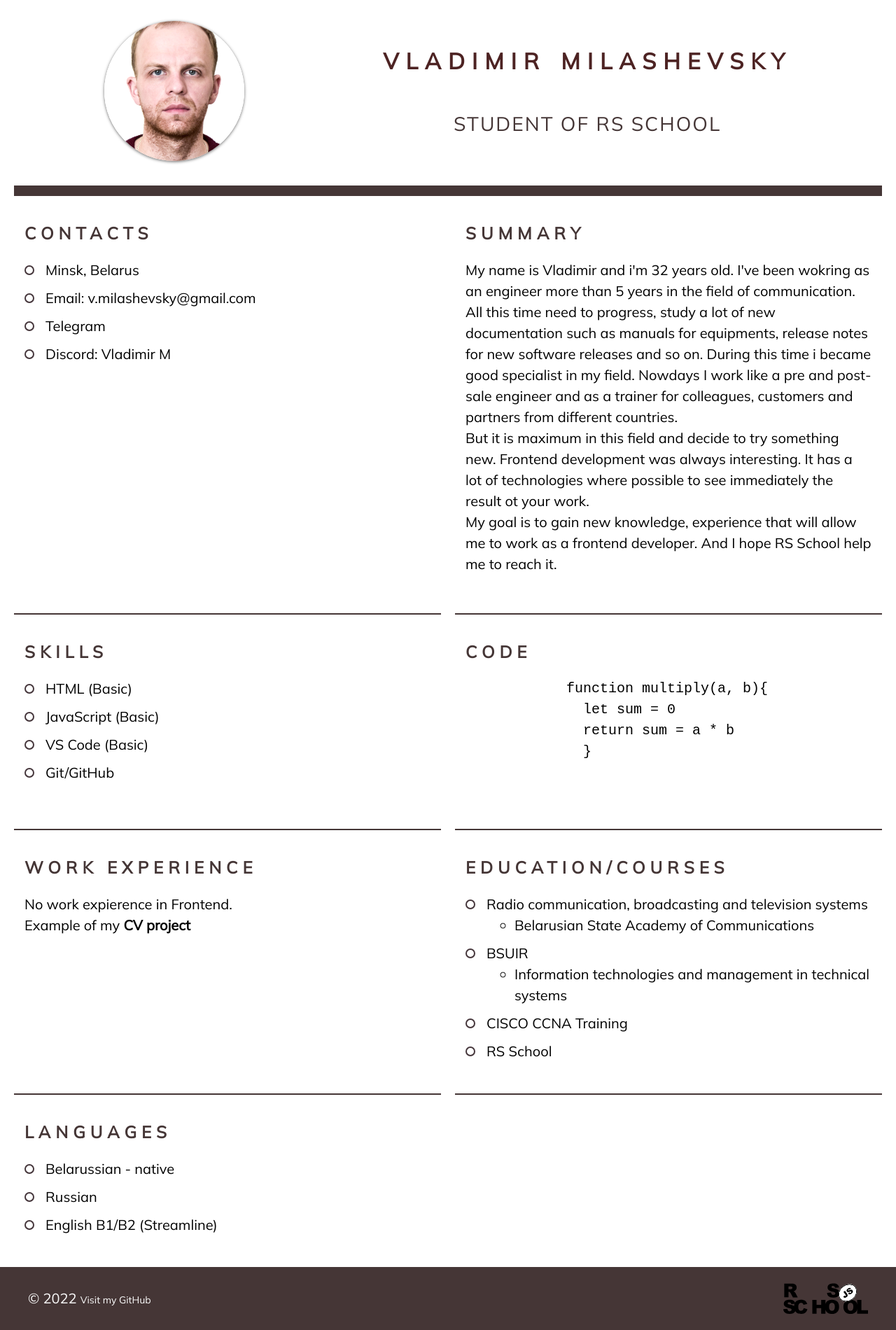
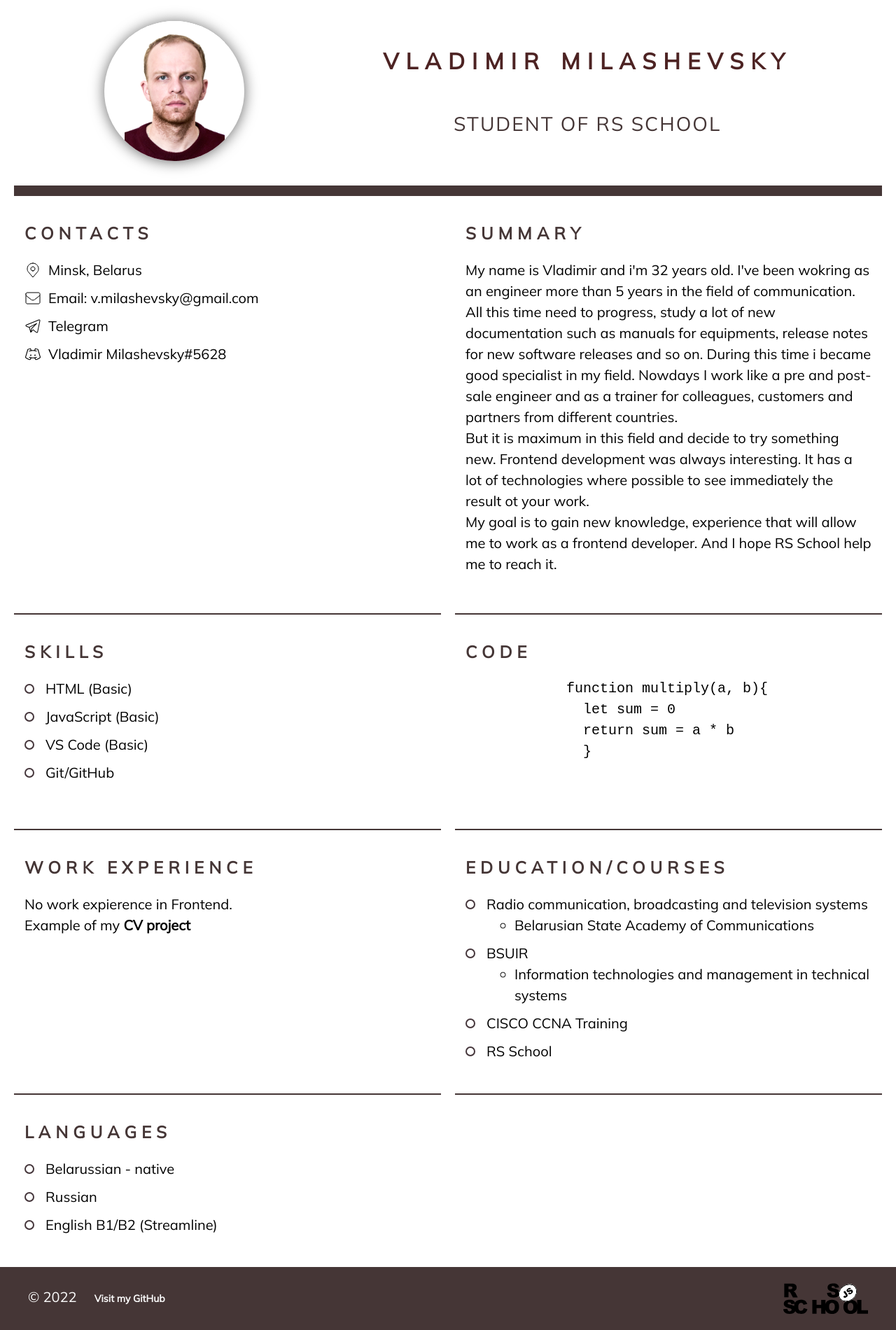
Before and after one commit to VladimirM89/rsschool-cv, a plain HTML site: page index.html in a window 1280 px wide. Shown: the part 110-2010 px from the top of the page at 70% size. Drawn offline with Linux system fonts and the light colour scheme.

Commit message:
feat: add contact icon

```diff
--- a/css/style.css
+++ b/css/style.css
@@ -12,6 +12,15 @@
 @media (max-width: 1440px) {
   .container {
     padding: 0 20px;
+  }
+}
+
+@keyframes slidein {
+  from {
+    width: 0;
+  }
+  to {
+    width: calc(100% - 24px);
   }
 }
 
@@ -32,7 +41,6 @@ body {
   min-width: 320px;
   margin: 0px;
   padding: 0px;
-
   color: black;
   display: flex;
   flex-direction: column;
@@ -45,9 +53,14 @@ body {
 
 }
 
+.container {
+  max-width: 1440px;
+  margin: 0 auto;
+  min-height: 50px;
+}
+
 .main-header {
   background-color: #453636;
-
 }
 
 .main-main {
@@ -59,15 +72,6 @@ body {
   padding: 20px
 }
 
-.container {
-  max-width: 1440px;
-  margin: 0 auto;
-  min-height: 50px;
-}
-
-.nav {
-
-}
 
 .nav-list {
   display: flex;
@@ -77,20 +81,35 @@ body {
 
 }
 
-.nav-item {
-
-}
-
 .nav-link {
   padding: 0px 20px;
   line-height: 50px;
   text-decoration: none;
-  font-size: 20px;
   font-weight: 600;
   color: #fbfbfb;
   position: relative;
 }
 
+.nav-link::after {
+  content: "";
+  position: absolute;
+  left: 12px;
+  bottom: -5px;
+  width: calc(100% - 24px);
+  height: 4px;
+  background-color: #fff;
+  opacity: 0;
+  transition: .5s;
+
+}
+
+.nav-link:hover::after {
+  opacity: 1;
+  animation-name: slidein;
+  animation-duration: 1s;
+  animation-fill-mode: forwards;
+
+}
 
 .nav-list:hover {
   transition: .3s;
@@ -159,11 +178,11 @@ body {
 .section-prof-logo {
   width: 200px;
   height: 200px;
-  object-fit: cover;
+  object-fit: scale-down;
   border-radius: 50%;
-  box-shadow: 0 1px 4px rgba(0, 0, 0, .6);
+  box-shadow: 0 1px 20px rgba(0, 0, 0, .6);
   filter: grayscale(0.2) brightness(1.05);
-  transition: .3s;
+
 }
 
 .section-item {
@@ -173,6 +192,13 @@ body {
   padding: 0;
   padding-left: 30px;
 
+}
+
+.contact-item {
+  display: flex;
+  align-items: center;
+  gap: 10px;
+  margin: 10px 0
 }
 
 .section-item::before {
@@ -210,7 +236,12 @@ body {
   color: black;
 }
 
-.foonet-link {
+.link:hover {
+  color: blue
+}
+
+
+.footer-link {
   color: #fbfbfb;
   text-decoration: none;
   font-size: 14px;
--- a/index.html
+++ b/index.html
@@ -11,16 +11,16 @@
     </head>
     <body>
       <header class="main-header">
-        <div class="container header-container">
-          <nav class="nav">
+        <div class="container  header-container">
+          <nav>
             <ul class="nav-list">
-              <li class="nav-item"><a href="#contacts" class="nav-link">Contacts</a></li>
-              <li class="nav-item"><a href="#summary" class="nav-link">Summary</a></li>
-              <li class="nav-item"><a href="#skills" class="nav-link">Skills</a></li>
-              <li class="nav-item"><a href="#code" class="nav-link">Code</a></li>
-              <li class="nav-item"><a href="#work" class="nav-link">Work</a></li>
-              <li class="nav-item"><a href="#education" class="nav-link">Education</a></li>
-              <li class="nav-item"><a href="#lang" class="nav-link">Languages</a></li>
+              <li><a href="#contacts" class="nav-link">Contacts</a></li>
+              <li><a href="#summary" class="nav-link">Summary</a></li>
+              <li><a href="#skills" class="nav-link">Skills</a></li>
+              <li><a href="#code" class="nav-link">Code</a></li>
+              <li><a href="#work" class="nav-link">Work</a></li>
+              <li><a href="#education" class="nav-link">Education</a></li>
+              <li><a href="#lang" class="nav-link">Languages</a></li>
             </ul>
           </nav>
         </div>
@@ -29,7 +29,7 @@
       <main class="main-main">
         <div class="container main-container">
           <section class="section section-profile">
-            <img src="./assets/img/Photo.jpg" alt="My photo" class="section-prof-logo" width="320" height="320">
+            <img src="./assets/img/Photo.jpg" alt="My photo" class="section-prof-logo">
             <div class="section-prof-title">
               <h1 class="section-title main-title">Vladimir Milashevsky</h1>
               <h2 class="section-subtitle">Student of RS School</h2>
@@ -39,17 +39,23 @@
           <section class="section" id="contacts">
             <h2 class="section-title">Contacts</h2>
             <ul class="section-list">
-              <li class="section-item">
-                Minsk, Belarus
+              <li class="contact-item">
+                <img src="./assets/svg/location_icon.svg" alt="location icon">Minsk, Belarus</img>
               </li>
-              <li class="section-item">
-                <a href="mailto:v.milashevsky@gmail.com" title="email" class="link">Email: v.milashevsky@gmail.com</a>
+              <li class="contact-item">
+                <img src="./assets/svg/email_icon.svg" alt="email" >
+                <a href="mailto:v.milashevsky@gmail.com" class="link" target="_blank">Email: v.milashevsky@gmail.com</a>
+              </img>
               </li>
-              <li class="section-item">
-                <a href="https://t.me/Vladimir" title="Telegram"  class="link">Telegram</a>
+              <li class="contact-item">
+                <img src="./assets/svg/telegram_icon.svg" alt="Telegram">
+                  <a a href="https://t.me/Vladimir" class="link" target="_blank">Telegram</a>
+                </img>
               </li>
-              <li class="section-item">
-                Discord: Vladimir M
+              <li class="contact-item">
+                <img src="./assets/svg/discord_icon.svg" alt="discord" >
+                  <a href="https://discord.gg/ndGSffum" class="link" target="_blank">Vladimir Milashevsky#5628</a>
+                <img>
               </li>
             </ul>
           </section>
@@ -91,7 +97,7 @@
           <h2 class="section-title">Work experience</h2>
           <p>
             No work expierence in Frontend.
-            <br>Example of my <a href="https://vladimirm89.github.io/rsschool-cv/" class="link"><b>CV project</b></a>
+            <br>Example of my <a href="https://vladimirm89.github.io/rsschool-cv/" class="link" target="_blank"><b>CV project</b></a>
 
           </p>
 
@@ -121,7 +127,7 @@
           <ul class="section-list">
             <li class="section-item">Belarussian - native</li>
             <li class="section-item">Russian</li>
-            <li class="section-item">English B1/B2 (<a href="https://str.by/" class="link">Streamline</a>)</li>
+            <li class="section-item">English B1/B2 (<a href="https://str.by/" class="link" target="_blank">Streamline</a>)</li>
           </ul>
 
         </section>
@@ -132,9 +138,9 @@
         <div class="container footer-container">
           <div>
             © 2022
-            <a href="https://github.com/VladimirM89" class="foonet-link">Visit my GitHub</a>
+            <a href="https://github.com/VladimirM89" class="footer-link nav-link" target="_blank">Visit my GitHub</a>
           </div>
-          <a href="https://rs.school/js/" class="rss"></a>
+          <a href="https://rs.school/js/" class="rss" target="_blank"></a>
         </div>
 
 
```
Also changed, not shown: assets/svg/discord_icon.svg (added), assets/svg/email_icon.svg (added), assets/svg/location_icon.svg (added), assets/svg/phone_icon.svg (added), assets/svg/telegram_icon.svg (added).
